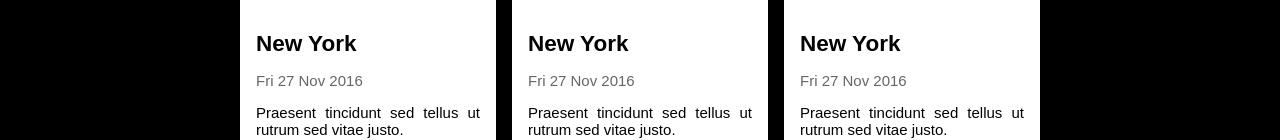
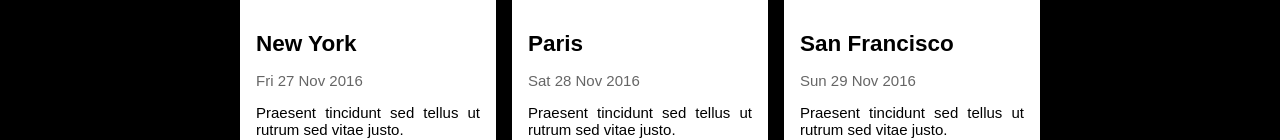
Before and after one commit to hqsh37/hqsh37.github.io, a plain HTML site: page index.html in a window 1280 px wide. Shown: the part 1693-1833 px from the top of the page. Drawn offline with Linux system fonts and the light colour scheme.

Commit message:
update anh

```diff
--- a/index.html
+++ b/index.html
@@ -89,10 +89,10 @@
                         </div>
 
                         <div class="sub-tour">
-                            <img src="/img/imgnoitrinhdien/noitrinhdien1.jpg" alt="ảnh nơi trình diễn">
+                            <img src="/img/imgnoitrinhdien/noitrinhdien2.jpg" alt="ảnh nơi trình diễn">
                             <div class="tour-noidung">
-                                <h2 class="tour-thanhpho">New York</h2>
-                                <p class="tour-ngaythang">Fri 27 Nov 2016</p>
+                                <h2 class="tour-thanhpho">Paris</h2>
+                                <p class="tour-ngaythang">Sat 28 Nov 2016</p>
                                 <P class="tour-decs">Praesent tincidunt sed tellus ut rutrum sed vitae justo.</P>
                                 <a href="#">Buy tickets</a>
                             </div>
@@ -100,10 +100,10 @@
                         </div>
 
                         <div class="sub-tour">
-                            <img src="/img/imgnoitrinhdien/noitrinhdien1.jpg" alt="ảnh nơi trình diễn">
+                            <img src="/img/imgnoitrinhdien/noitrinhdien3.jpg" alt="ảnh nơi trình diễn">
                             <div class="tour-noidung">
-                                <h2 class="tour-thanhpho">New York</h2>
-                                <p class="tour-ngaythang">Fri 27 Nov 2016</p>
+                                <h2 class="tour-thanhpho">San Francisco</h2>
+                                <p class="tour-ngaythang">Sun 29 Nov 2016</p>
                                 <P class="tour-decs">Praesent tincidunt sed tellus ut rutrum sed vitae justo.</P>
                                 <a href="#">Buy tickets</a>
                             </div>
```
